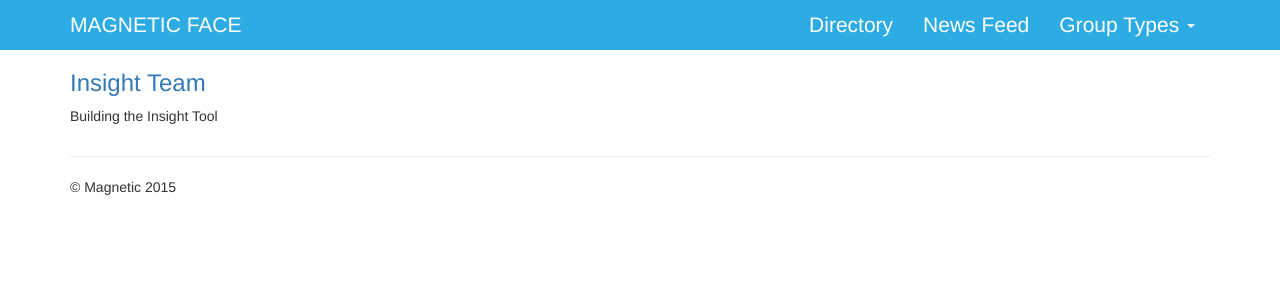
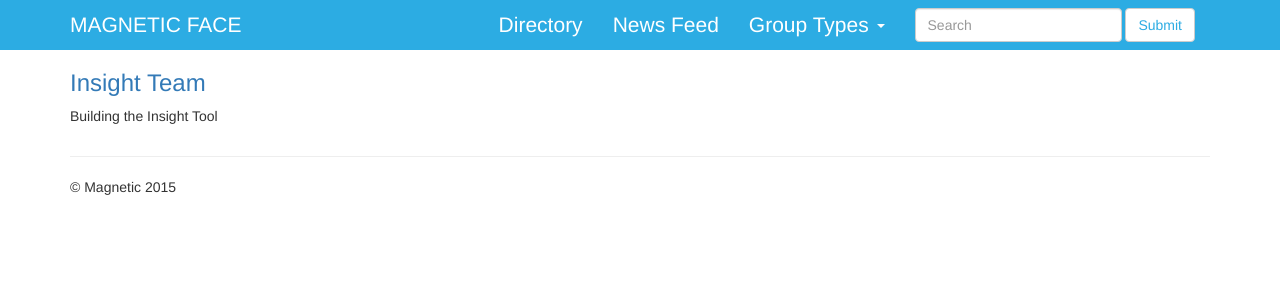
Before and after one commit to JuJu227/YAFB, a Django app: page /directory/group/1/ in a window 1280 px wide. Shown: the top 300 px of the page. Run offline with Django 3.2, Linux system fonts and the light colour scheme; data comes from the database, SQL or seed files in the repository; some libraries are stand-ins or nearby versions.

Commit message:
group layout

```diff
--- a/directory/static/css/custom.css
+++ b/directory/static/css/custom.css
@@ -13,3 +13,13 @@
 	color: white;
 	font-size: 1.5em;
 }
+
+.header {
+	text-align: center;
+	color: #2CACE3;
+	font-size: 4em;
+}
+
+.btn {
+	color: #2CACE3;
+}
--- a/directory/templates/base.html
+++ b/directory/templates/base.html
@@ -53,6 +53,14 @@
                 {% block navcontent %}{% endblock %}
               </ul>
             </li>
+            <li>
+               <form class="navbar-form navbar-left" role="search">
+                <div class="form-group">
+                  <input type="text" class="form-control" placeholder="Search">
+                </div>
+                <button type="submit" class="btn btn-default">Submit</button>
+              </form>
+            </li>
           </ul>
         </div><!--/.navbar-collapse -->
       </div>
@@ -60,7 +68,7 @@
 
     <div class="container">
 
-      <div class="row">
+      <div class="row header">
         {% block headerblock %}{% endblock %}
       </div>
 
```
Also changed, not shown: directory/templates/directory/index.html (+4 -3 lines).
